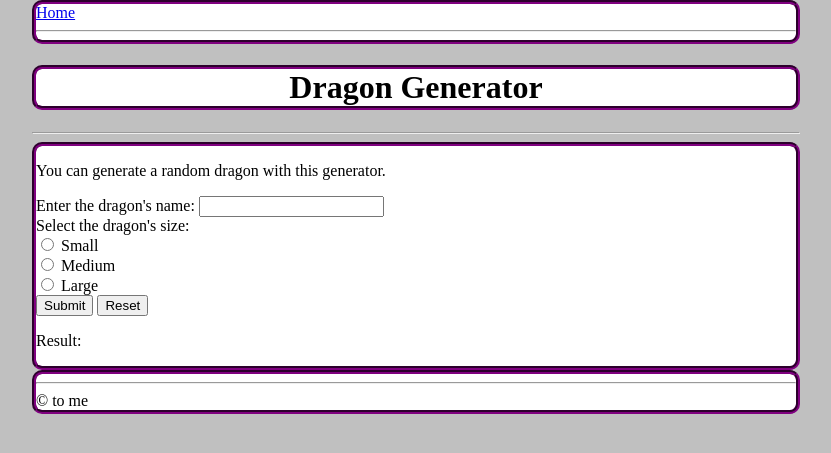
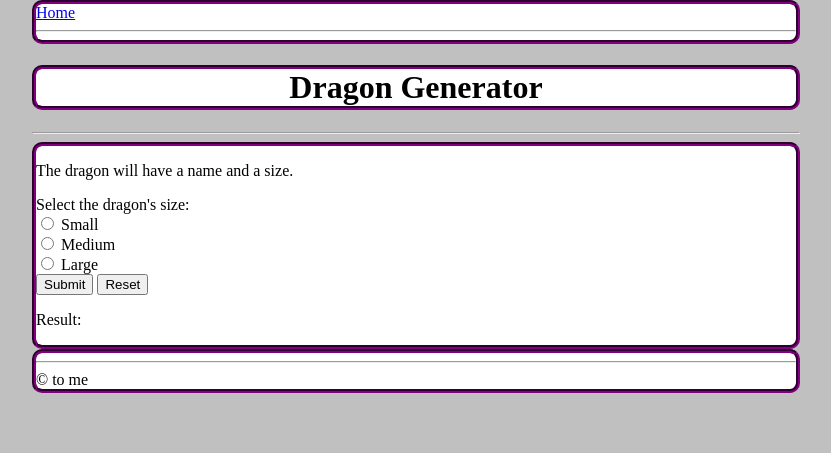
Before and after one commit to BEHeder/BEHeder.github.io, a Jekyll site: the page built from dragongen.md, in a window 1280 px wide. Shown: the top 453 px of the page, without its empty margins (224-1055 px from the left). Built offline with Jekyll 4.4.1, drawn with Linux system fonts in a browser that asks for light colours; a script that is not in the unit is left out.

Commit message:
Update dragongen.md

```diff
--- a/dragongen.md
+++ b/dragongen.md
@@ -3,11 +3,11 @@ layout: default
 title: "Dragon Generator"
 permalink: /dragongen.html/
 ---
-<p>You can generate a random dragon with this generator.</p>
+<p>The dragon will have a name and a size.</p>
 <form id="form1">
   <!-- Name -->
-  <label for="name">Enter the dragon's name: </label>
-  <input type="text" id="name" name="name" required><br>
+<!--   <label for="name">Enter the dragon's name: </label>
+  <input type="text" id="name" name="name" required><br> -->
   <!-- Size -->
   Select the dragon's size: <br>
   <input type="radio" id="small" name="size" value="Small" required>
@@ -24,7 +24,20 @@ permalink: /dragongen.html/
 <p>Result: </p>
 <p id="result"></p>
 <!-- JavaScript -->
-<script language="JavaScript">
+<script src="javascript/dragongen.js">
+  function showInput() {
+    let text = getName();
+    text += " the ";
+    const size = document.getElementsByName("size");
+    for (let i = 0; i < size.length; i++) {
+      if (size[i].checked) {
+        text += size[i].value + " Dragon";
+      }
+    }
+    document.getElementById("result").innerHTML = text;
+  }
+</script>
+<!-- <script language="JavaScript">
   function showInput() {
     let text = "";
     text += document.getElementById("name").value + " the ";
@@ -36,4 +49,4 @@ permalink: /dragongen.html/
     }
     document.getElementById("result").innerHTML = text;
   }
-</script>
+</script> -->
```
